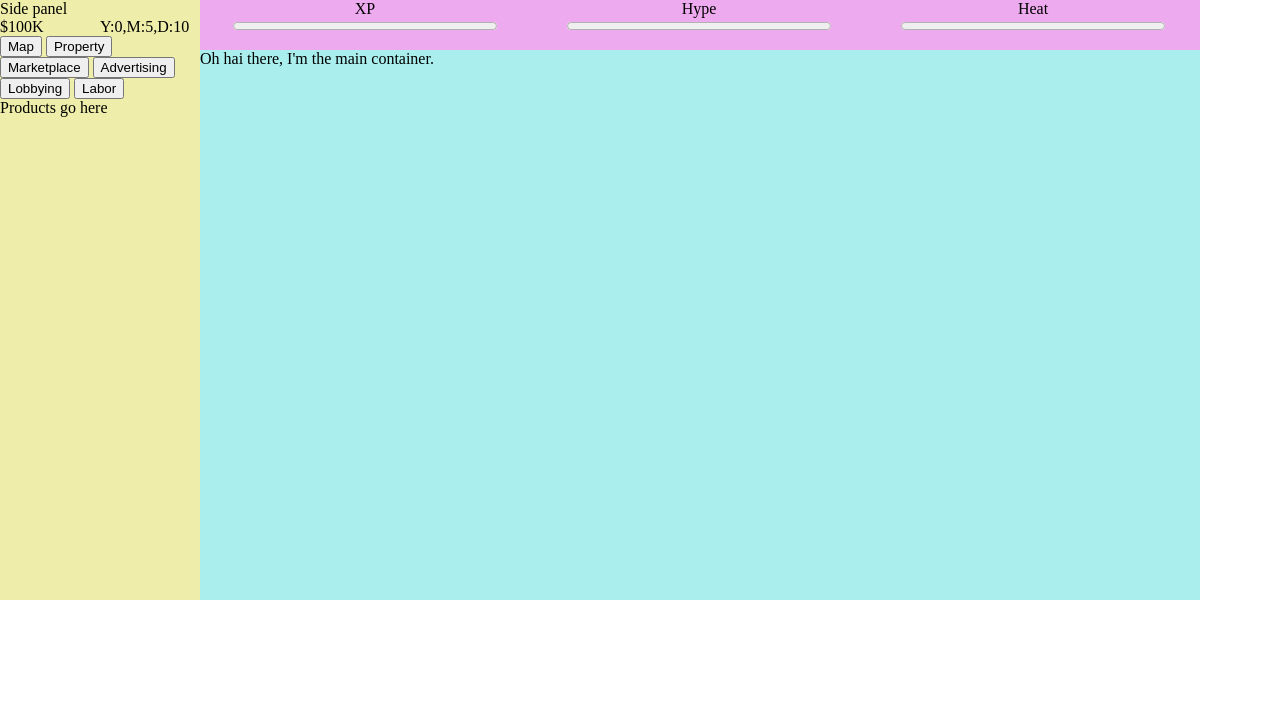
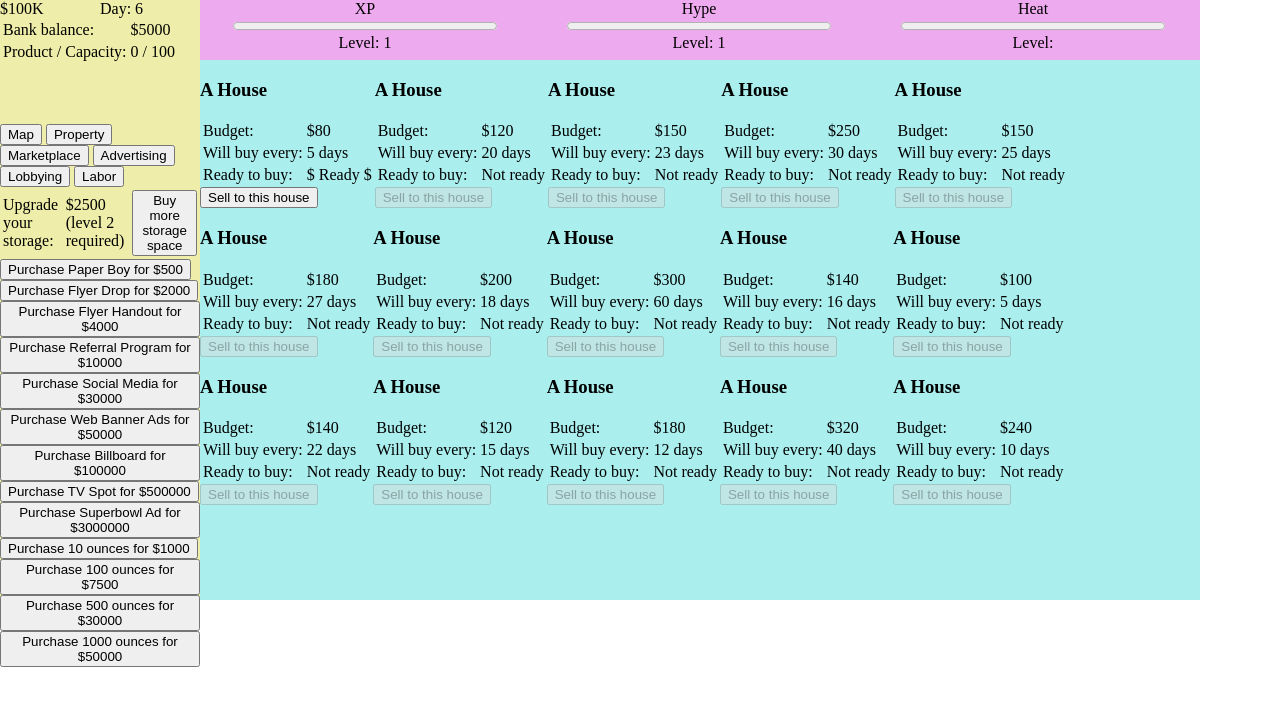
Before and after one commit to tsamb/pharma-sim, a website: page layout-test.html in a window 1280 px wide. Both pictures are taken after a click on the button "Marketplace". Drawn offline with Linux system fonts and the light colour scheme.

Commit message:
complete initial view redesign

```diff
--- a/layout-test.css
+++ b/layout-test.css
@@ -24,7 +24,7 @@
 
 .top-bar {
   background-color: #eeaaee;
-  height: 50px;
+  height: 60px;
 }
 
 .meter-container {
@@ -38,6 +38,16 @@ progress {
   width: 80%;
 }
 
+#messages {
+  height: 60px;
+  overflow: hidden;
+}
+
+#neighborhood-view {
+  display: flex;
+  flex-wrap: wrap;
+}
+
 
 /* Normalizers: */
 
--- a/layout-test.html
+++ b/layout-test.html
@@ -6,10 +6,13 @@
 <body>
   <div class="main-container">
     <div class="side-panel">
-      Side panel
       <div class="time-money-row">
         <div class="time-money-item">$100K</div>
-        <div class="time-money-item">Y:0,M:5,D:10</div>
+        <div class="time-money-item">Day: <span id="day-count"></span></div>
+      </div>
+      <div id="stock"></div>
+      <div id="messages">
+        <!-- ERRORS AND MESSAGES RENDERED HERE -->
       </div>
       <div class="selectors">
         <button>Map</button>
@@ -19,26 +22,45 @@
         <button>Lobbying</button>
         <button>Labor</button>
       </div>
-      <div class="product-row">
-      Products go here
+      <div class="purchasable-row">
+        <div id="property-upgrades">
+          <!-- PROPERTY UPGRADES RENDERED HERE -->
+        </div>
+        <div id="marketing-methods">
+          <!-- WAYS TO ADVERTISE RENDERED HERE -->
+        </div>
+        <div id="marketplace">
+          <!-- PRODUCT TO PURCHASE RENDERED HERE -->
+        </div>
       </div>
     </div>
     <div class="main-panel">
       <div class="top-bar">
-        <div class="meter-container">
+        <div class="meter-container" id="xp-meter-container">
           <div>XP</div>
-          <progress value="" max="">
+          <progress class="level-progress" value="" max="100"></progress>
+          <div>
+            Level: <span class="level"></span>
+          </div>
         </div>
-        <div class="meter-container">
+        <div class="meter-container" id="hype-meter-container">
           <div>Hype</div>
-          <progress value="" max="">
+          <progress class="level-progress" value="" max="100"></progress>
+          <div>
+            Level: <span class="level"></span>
+          </div>
         </div>
         <div class="meter-container">
           <div>Heat</div>
-          <progress value="" max="">
+          <progress class="level-progress" value="" max="100"></progress>
+          <div>
+            Level: <span class="level"></span>
+          </div>
         </div>
       </div>
-      Oh hai there, I'm the main container.
+      <div id="neighborhood-view">
+        <!-- HOUSES RENDERED HERE -->
+      </div>
     </div>
   </div>
 </body>
--- a/scripts/presenters/days-presenter.js
+++ b/scripts/presenters/days-presenter.js
@@ -1,24 +1,16 @@
 define(function() {
   function DaysPresenter(object) {
-    this.parentContainer = document.getElementById("days");
+    this.element = document.getElementById("day-count");
     this.object = object;
     this.init();
   }
 
   DaysPresenter.prototype.init = function() {
-    this.parentContainer.appendChild(this.html());
+    this.refresh();
   }
 
   DaysPresenter.prototype.refresh = function() {
-    this.parentContainer.getElementsByClassName("count")[0].innerText = this.object.count;
-  }
-
-  DaysPresenter.prototype.html = function() {
-    var wrapper = document.createElement('div');
-    wrapper.innerHTML = "<table>" +
-                        "<tr><td>Day:</td><td class='count'>" + this.object.count + "</td></tr>" +
-                        "</table>";
-    return wrapper.firstChild;
+    this.element.innerText = this.object.count;
   }
 
   return DaysPresenter;
--- a/scripts/presenters/errors-presenter.js
+++ b/scripts/presenters/errors-presenter.js
@@ -1,6 +1,6 @@
 define(function() {
   function ErrorsPresenter(object) {
-    this.parentContainer = document.getElementById("errors");
+    this.parentContainer = document.getElementById("messages");
     this.object = object;
   }
 
--- a/scripts/presenters/experience-manager-presenter.js
+++ b/scripts/presenters/experience-manager-presenter.js
@@ -1,12 +1,12 @@
 define(function() {
   function ExperienceManagerPresenter(object) {
-    this.parentContainer = document.getElementById("experience");
+    this.parentContainer = document.getElementById("xp-meter-container");
     this.object = object;
     this.init();
   }
 
   ExperienceManagerPresenter.prototype.init = function() {
-    this.parentContainer.appendChild(this.html());
+    this.refresh();
   }
 
   ExperienceManagerPresenter.prototype.refresh = function() {
@@ -14,14 +14,5 @@ define(function() {
     this.parentContainer.getElementsByClassName("level-progress")[0].value = this.object.percentageOfCurrentLevelComplete();
   }
 
-  ExperienceManagerPresenter.prototype.html = function() {
-    var wrapper = document.createElement('div');
-    wrapper.innerHTML = "<table>" +
-                        "<tr><td>Current level:</td><td class='level'>" + this.object.level() + "</td></tr>" +
-                        "<tr><td>Next level progress:</td><td><progress class='level-progress' max='100' value='" + this.object.percentageOfCurrentLevelComplete() + "'></progress></td></tr>" +
-                        "</table>";
-    return wrapper.firstChild;
-  }
-
   return ExperienceManagerPresenter;
-})
+});
--- a/scripts/presenters/headquarters-presenter.js
+++ b/scripts/presenters/headquarters-presenter.js
@@ -1,6 +1,6 @@
 define(function() {
   function HeadquartersPresenter(object) {
-    this.parentContainer = document.getElementById("hq");
+    this.parentContainer = document.getElementById("property-upgrades");
     this.object = object;
     this.init();
   }
--- a/scripts/presenters/house-presenter.js
+++ b/scripts/presenters/house-presenter.js
@@ -1,6 +1,6 @@
 define(function() {
   function HousePresenter(object) {
-    this.parentContainer = document.getElementById("houses");
+    this.parentContainer = document.getElementById("neighborhood-view");
     this.object = object;
     this.init();
   }
--- a/scripts/presenters/marketing-manager-presenter.js
+++ b/scripts/presenters/marketing-manager-presenter.js
@@ -1,12 +1,12 @@
 define(function() {
   function MarketingManagerPresenter(object) {
-    this.parentContainer = document.getElementById("hype");
+    this.parentContainer = document.getElementById("hype-meter-container");
     this.object = object;
     this.init();
   }
 
   MarketingManagerPresenter.prototype.init = function() {
-    this.parentContainer.appendChild(this.html());
+    this.refresh();
   }
 
   MarketingManagerPresenter.prototype.refresh = function() {
@@ -14,14 +14,5 @@ define(function() {
     this.parentContainer.getElementsByClassName("level-progress")[0].value = this.object.percentageOfCurrentLevelComplete();
   }
 
-  MarketingManagerPresenter.prototype.html = function() {
-    var wrapper = document.createElement('div');
-    wrapper.innerHTML = "<table>" +
-                        "<tr><td>Current hype:</td><td class='level'>" + this.object.level() + "</td></tr>" +
-                        "<tr><td>Hype meter:</td><td><progress class='level-progress' max='100' value='" + this.object.percentageOfCurrentLevelComplete() + "'></progress></td></tr>" +
-                        "</table>";
-    return wrapper.firstChild;
-  }
-
   return MarketingManagerPresenter;
 });
--- a/scripts/presenters/resource-manager-presenter.js
+++ b/scripts/presenters/resource-manager-presenter.js
@@ -1,6 +1,6 @@
 define(function() {
   function ResourceManagerPresenter(object) {
-    this.parentContainer = document.getElementById("resources");
+    this.parentContainer = document.getElementById("stock");
     this.object = object;
     this.init();
   }
--- a/scripts/presenters/supply-offer-presenter.js
+++ b/scripts/presenters/supply-offer-presenter.js
@@ -1,6 +1,6 @@
 define(function() {
   function SupplyOfferPresenter(object) {
-    this.parentContainer = document.getElementById("supplyoffers");
+    this.parentContainer = document.getElementById("marketplace");
     this.object = object;
     this.init();
   }
```
